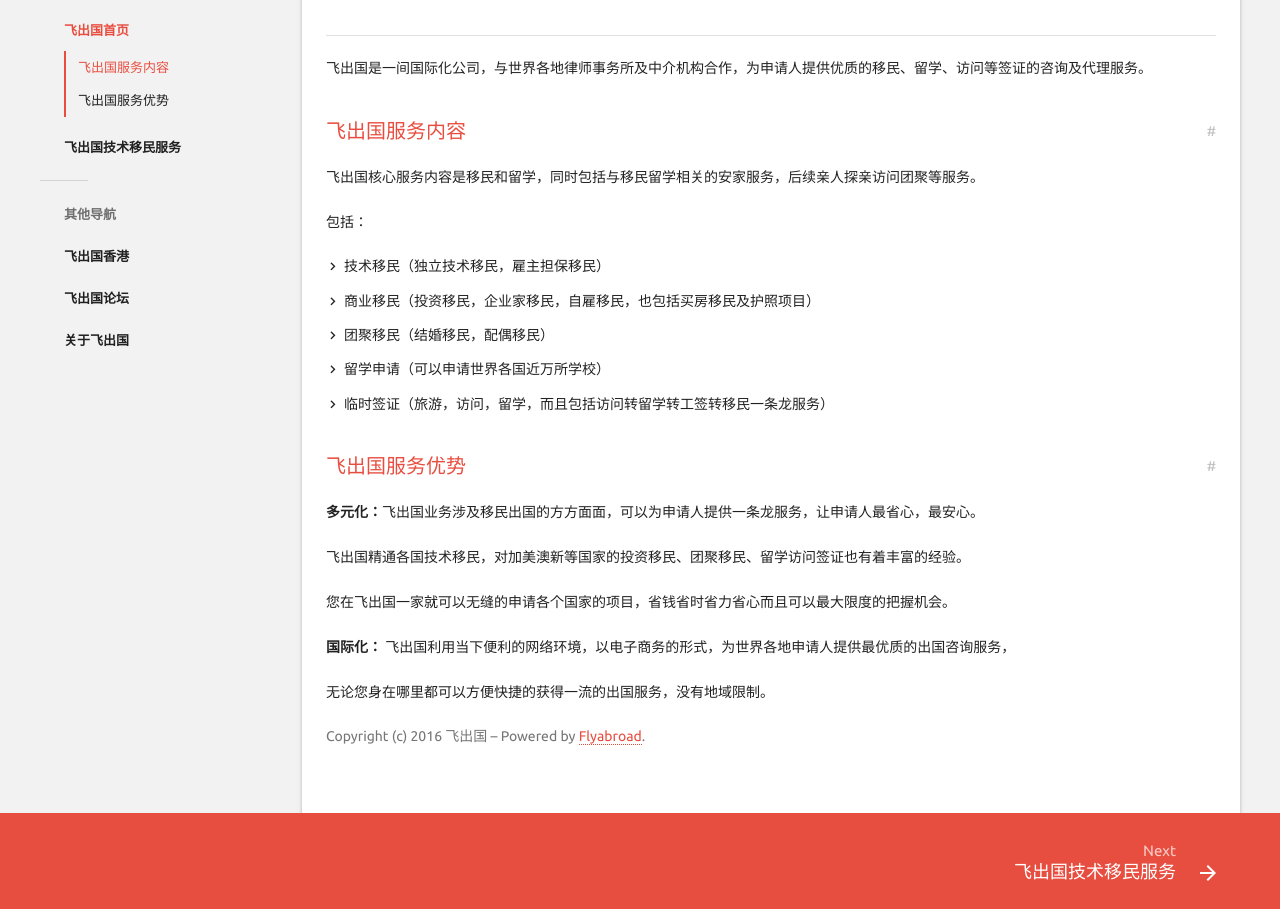
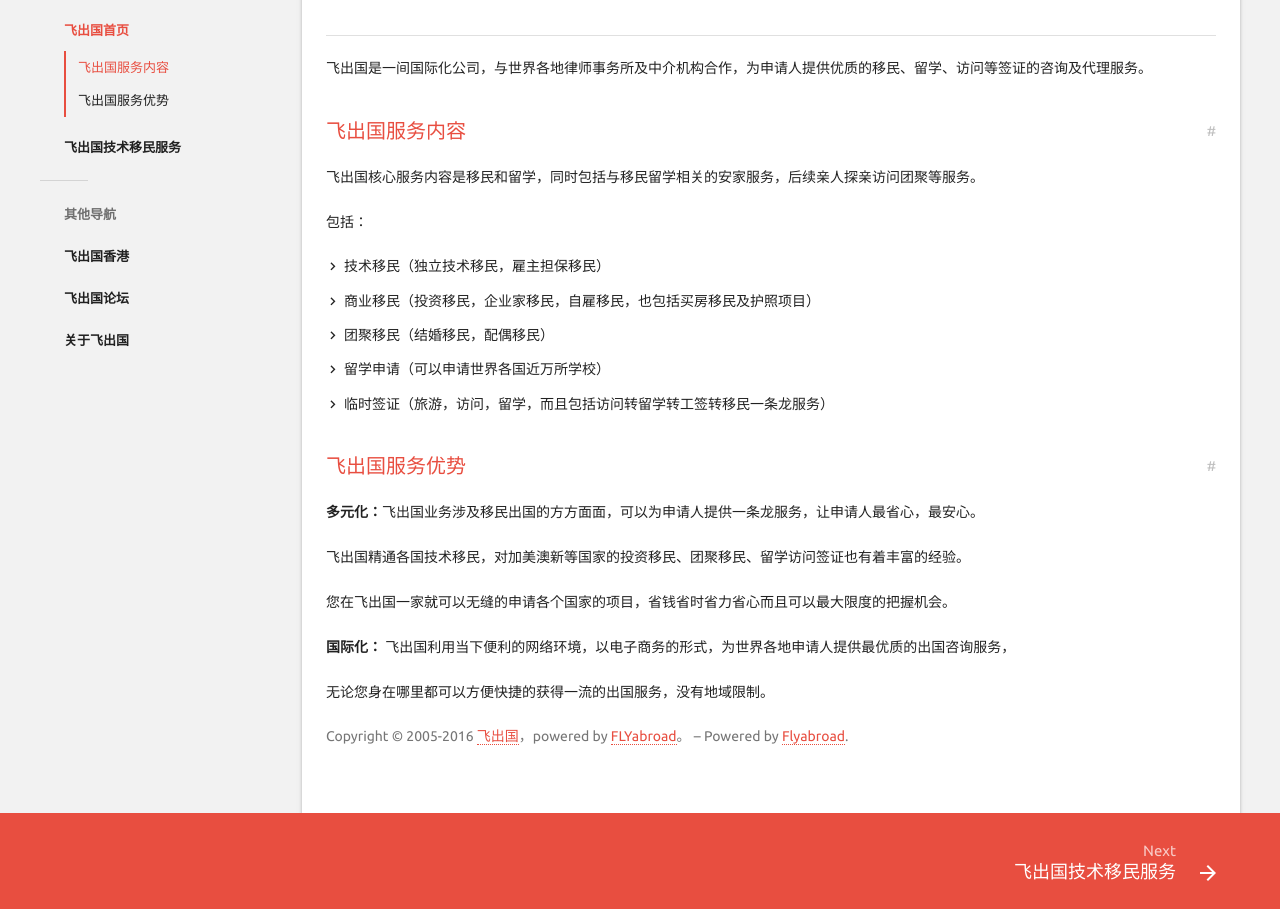
Before and after one commit to flyabroadhk/3w, a plain HTML site: page index.html in a window 1280 px wide. Shown: the part 187-1096 px from the top of the page. Drawn offline with Linux system fonts and the light colour scheme.

Commit message:
flyabroad pub

```diff
--- a/index.html
+++ b/index.html
@@ -267,7 +267,7 @@
 <p>无论您身在哪里都可以方便快捷的获得一流的出国服务，没有地域限制。</p>
           <aside class="copyright" role="note">
 
-              Copyright (c) 2016 飞出国 &ndash;
+              Copyright &copy; 2005-2016 <a href="http://flyabroad.hk/" target="_blank">飞出国</a>，powered by <a href="http://flyabroad.me/" target="_blank">FLYabroad</a>。 &ndash;
 
             Powered by
             <a href="http://www.flyabroad.hk" target="_blank">Flyabroad</a>.
```
Also changed, not shown: js/index.html (+1 -1 lines), favicon.ico.
